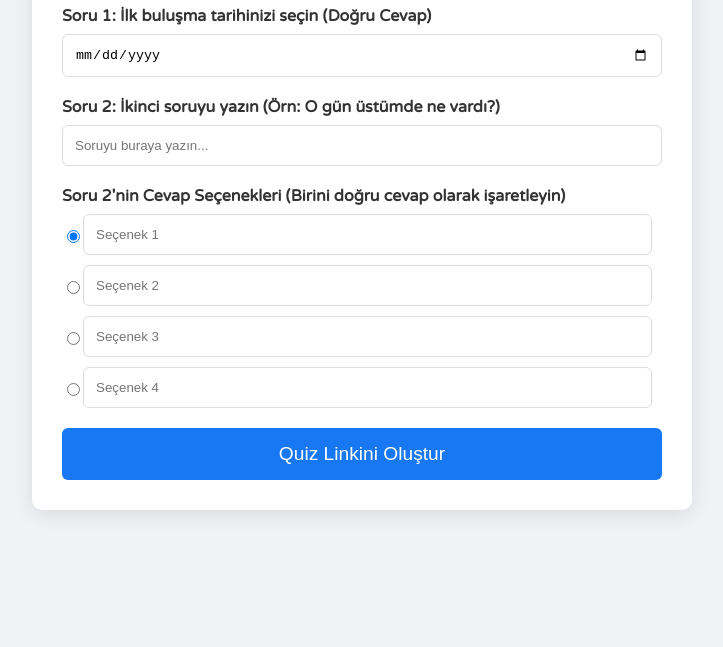
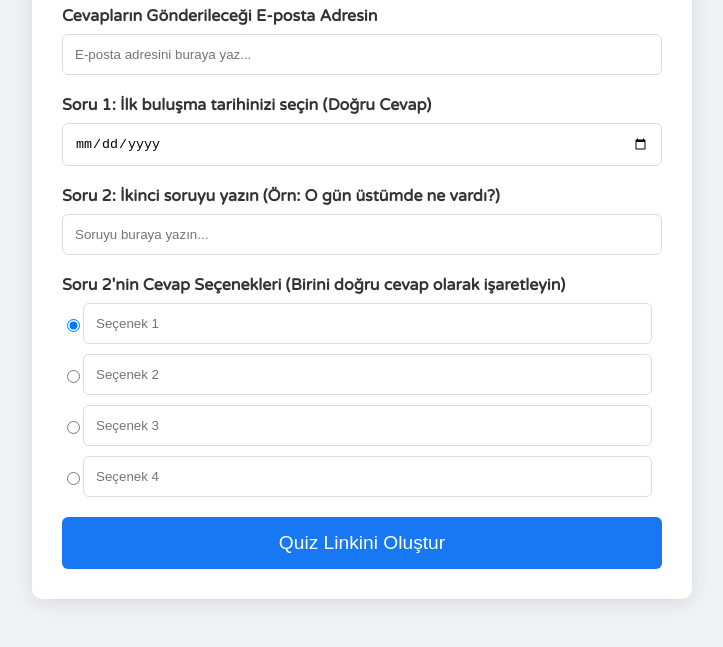
Before and after one commit to ykutlu33/sorucevap, a plain HTML site: page index.html in a window 1280 px wide. Shown: the part 153-800 px from the top of the page, without its empty margins (278-1001 px from the left). Drawn offline with Linux system fonts and the light colour scheme.

Commit message:
Update index.html

```diff
--- a/index.html
+++ b/index.html
@@ -11,7 +11,7 @@
         h1 { text-align: center; color: #1877f2; }
         .input-group { margin-bottom: 20px; }
         label { display: block; margin-bottom: 8px; font-weight: bold; color: #333; }
-        input[type="text"], input[type="date"] { width: 100%; padding: 12px; border-radius: 6px; border: 1px solid #ddd; box-sizing: border-box;}
+        input[type="text"], input[type="date"], input[type="email"] { width: 100%; padding: 12px; border-radius: 6px; border: 1px solid #ddd; box-sizing: border-box;}
         .options-container .option { display: flex; align-items: center; margin-bottom: 10px; }
         .options-container .option input[type="text"] { flex-grow: 1; margin-right: 10px;}
         .button { background-color: #1877f2; color: white; border: none; padding: 15px; width: 100%; font-size: 1.2rem; border-radius: 6px; cursor: pointer; transition: background-color 0.3s; }
@@ -23,14 +23,22 @@
 <body>
     <div class="form-container">
         <h1>Sevgiline Özel Quiz Hazırla</h1>
+
+        <div class="input-group">
+            <label for="creator_email">Cevapların Gönderileceği E-posta Adresin</label>
+            <input type="email" id="creator_email" placeholder="E-posta adresini buraya yaz..." required>
+        </div>
+
         <div class="input-group">
             <label for="soru1_cevap">Soru 1: İlk buluşma tarihinizi seçin (Doğru Cevap)</label>
             <input type="date" id="soru1_cevap" required>
         </div>
+
         <div class="input-group">
             <label for="soru2_metin">Soru 2: İkinci soruyu yazın (Örn: O gün üstümde ne vardı?)</label>
             <input type="text" id="soru2_metin" placeholder="Soruyu buraya yazın..." required>
         </div>
+
         <div class="input-group">
             <label>Soru 2'nin Cevap Seçenekleri (Birini doğru cevap olarak işaretleyin)</label>
             <div class="options-container">
@@ -40,15 +48,19 @@
                 <div class="option"><input type="radio" name="dogru_secenek" value="3"> <input type="text" id="secenek4" placeholder="Seçenek 4" required></div>
             </div>
         </div>
+
         <button class="button" onclick="linkOlustur()">Quiz Linkini Oluştur</button>
+
         <div id="link-sonuc">
             <p>Harika! İşte sevgiline göndereceğin link. Kopyalayıp ona gönder:</p>
             <a href="#" id="olusturulan-link" target="_blank"></a>
         </div>
     </div>
+
     <script>
         function linkOlustur() {
             const quizVerisi = {
+                creator_email: document.getElementById('creator_email').value,
                 soru1_cevap: document.getElementById('soru1_cevap').value,
                 soru2_metin: document.getElementById('soru2_metin').value,
                 secenekler: [
@@ -59,19 +71,18 @@
                 ],
                 soru2_dogru_index: document.querySelector('input[name="dogru_secenek"]:checked').value
             };
-            if (!quizVerisi.soru1_cevap || !quizVerisi.soru2_metin || quizVerisi.secenekler.some(s => s === '')) {
+
+            if (!quizVerisi.creator_email || !quizVerisi.soru1_cevap || !quizVerisi.soru2_metin || quizVerisi.secenekler.some(s => s === '')) {
                 alert('Lütfen tüm alanları doldurun!');
                 return;
             }
+
             const veriStr = JSON.stringify(quizVerisi);
-
-            // --- YENİ VE GÜVENİLİR YÖNTEM ---
-            // btoa() fonksiyonu kaldırıldı. Direkt olarak link için güvenli hale getiriliyor.
             const sifreliVeri = encodeURIComponent(veriStr);
-            // --- BİTTİ ---
 
             const anaAdres = window.location.href.substring(0, window.location.href.lastIndexOf('/') + 1);
             const quizLinki = anaAdres + 'quiz.html#' + sifreliVeri;
+
             const linkAlani = document.getElementById('olusturulan-link');
             linkAlani.href = quizLinki;
             linkAlani.textContent = quizLinki;
```
